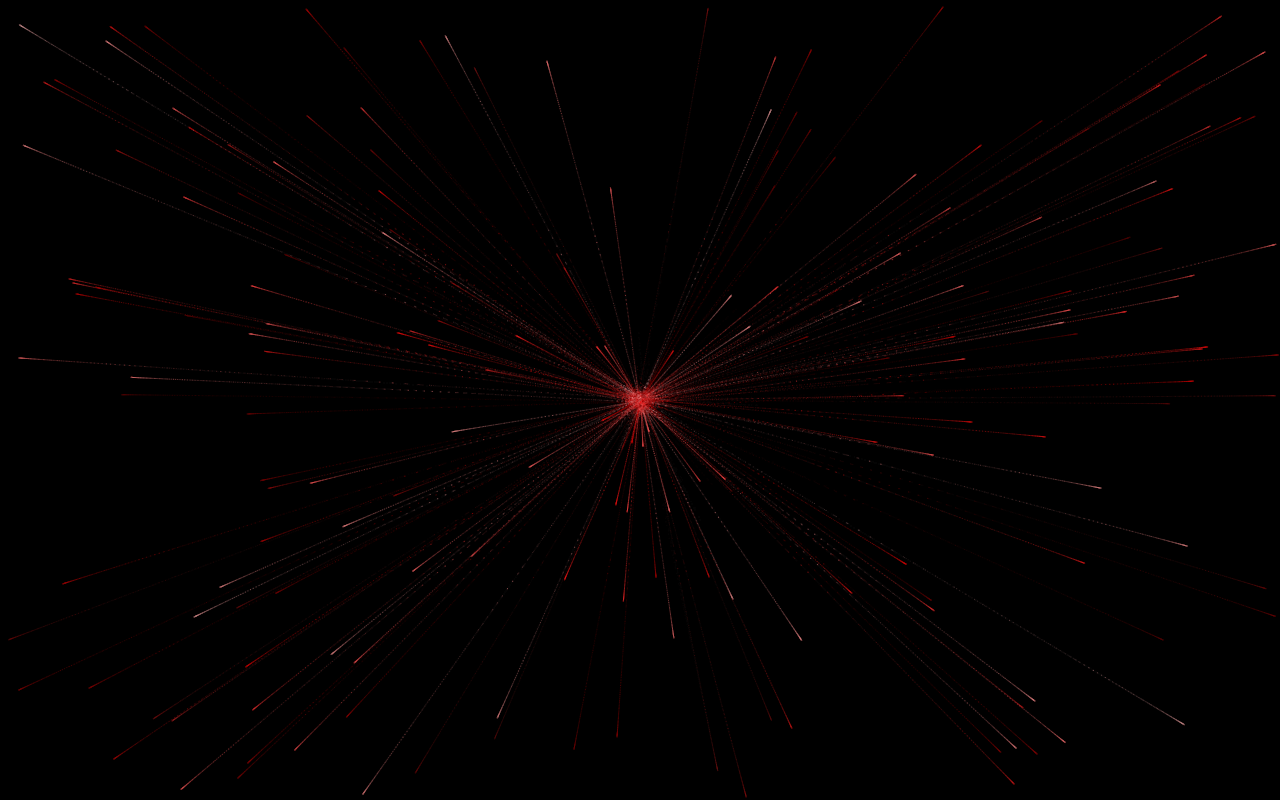
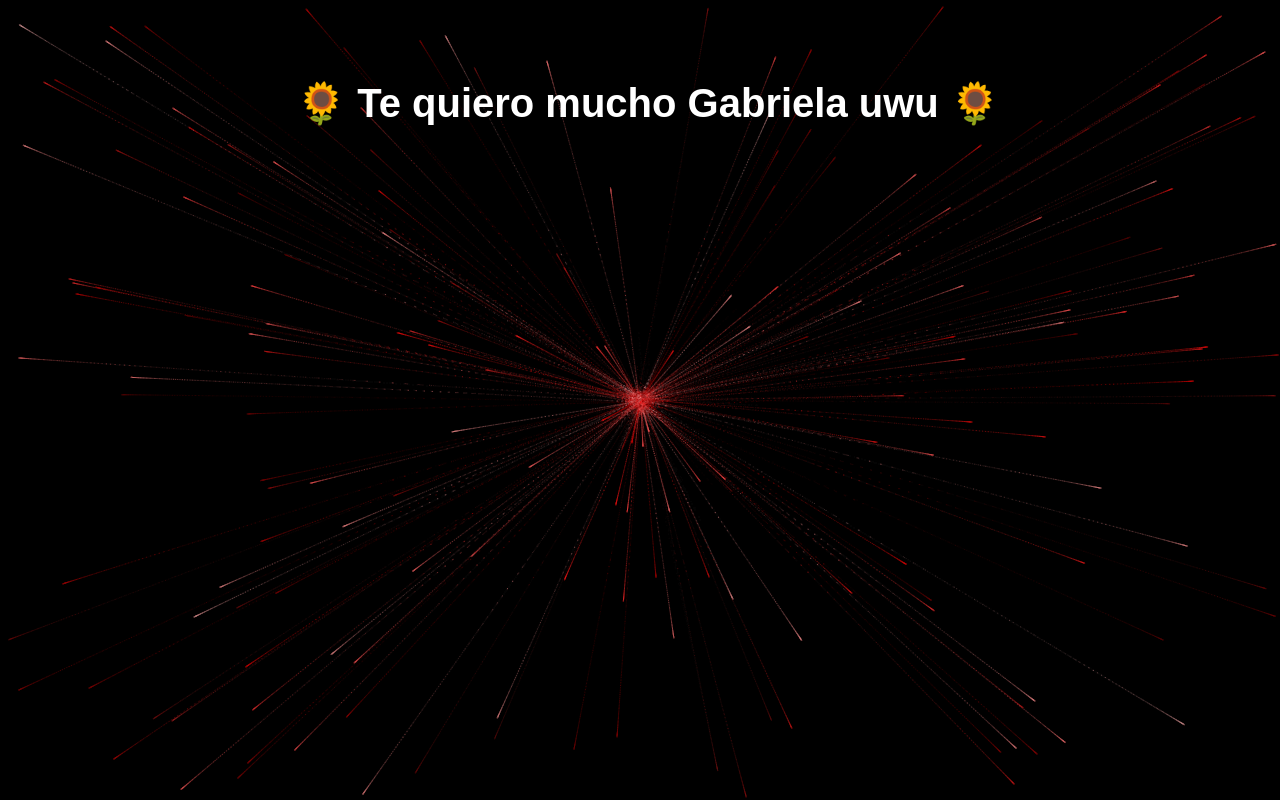
Before and after one commit to Omar-CS-RL/animacion_corazon, a plain HTML site: page index.html in a window 1280 px wide. Drawn offline with Linux system fonts and the light colour scheme; animation ran at ten frames a second.

Commit message:
Add files via upload

```diff
--- a/index.html
+++ b/index.html
@@ -9,6 +9,7 @@
 <body>
 <!-- partial:index.partial.html -->
 <canvas id="heart"></canvas>
+<div id="mensaje">🌻 Te quiero mucho Gabriela uwu 🌻</div>
 <!-- partial -->
   <script  src="./script.js"></script>
 
--- a/style.css
+++ b/style.css
@@ -6,3 +6,17 @@ canvas {
   height: 100%;
   background-color: rgba(0,0,0,.2);
 }
+
+#mensaje {
+  position: absolute;
+  top: 10%; /* Estaba en 30% */
+  width: 100%;
+  text-align: center;
+  font-size: 2.5em;
+  color: white;
+  font-family: 'Arial', sans-serif;
+  font-weight: bold;
+  text-shadow: 2px 2px 4px rgba(0,0,0,0.7);
+  z-index: 10;
+  pointer-events: none;
+}
```
